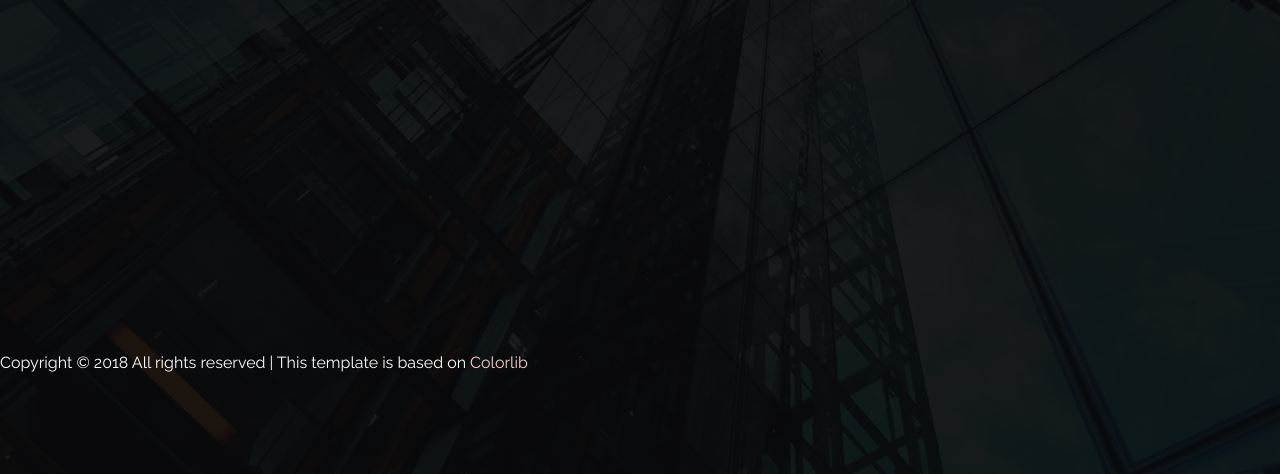
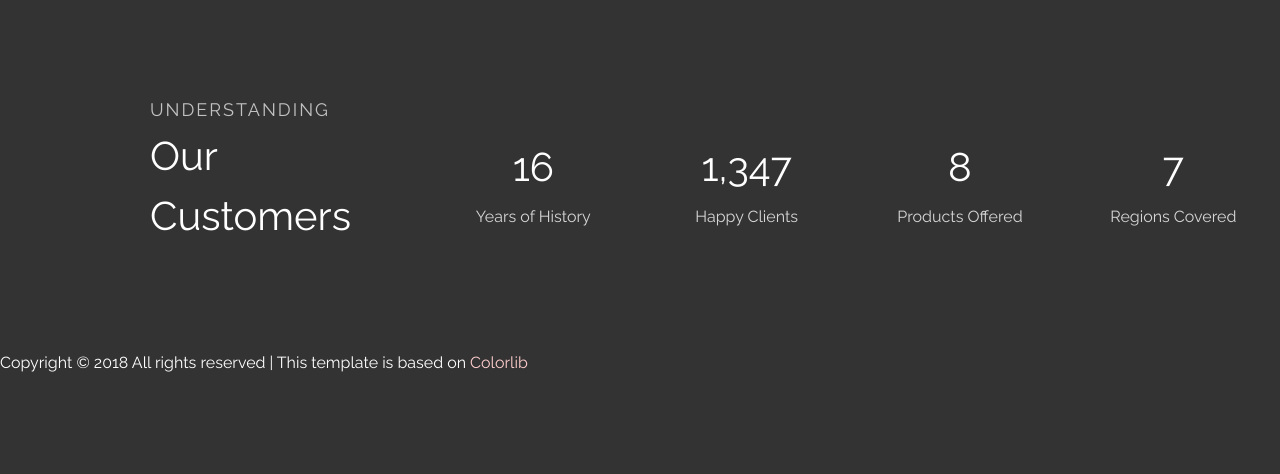
Before and after one commit to Ivanclj/msia423-final-project, a Flask app: page / in a window 1280 px wide. Shown: the part 966-1440 px from the top of the page. Run offline with Flask 2, Linux system fonts and the light colour scheme; parts of the project's set-up code (start-up, migrations or seed data) failed here and were passed over; some libraries are stand-ins or nearby versions.

Commit message:
fix html console error

```diff
--- a/templates/homepage.html
+++ b/templates/homepage.html
@@ -35,7 +35,7 @@
     }
     body, html {height: 100%}
     .banner_inner {
-    background-image: url('static/home-banner2.jpg');
+    background-image: url('static/home-banner.jpg');
     min-height: 100%;
     background-position: center;
     background-size: cover;
@@ -132,7 +132,7 @@
         <!--================End Home Banner Area =================-->
 
         <!-- Start Counter Area -->
-        <section class="ftco-section ftco-counter img" id="section-counter" style="background-image: url(static/home-banner2.jpg);" data-stellar-background-ratio="0.2">
+        <section class="ftco-section ftco-counter img" id="section-counter" style="background-image: url(static/home-banner.jpg);" data-stellar-background-ratio="0.2">
         <div class="container">
             <div class="row d-md-flex align-items-center justify-content-center">
                 <div class="col-lg-4">
@@ -223,7 +223,6 @@
         <script src="static/js3/aos.js"></script>
         <script src="static/js3/jquery.animateNumber.min.js"></script>
         <script src="static/js3/bootstrap-datepicker.js"></script>
-        <script src="static/js3/jquery.timepicker.min.js"></script>
         <script src="static/js3/scrollax.min.js"></script>
         <script src="static/js3/main.js"></script>
     </body>
```
Also changed, not shown: static/fonts/fontawesome-webfont.woff (added), static/fonts/fontawesome-webfont.woff2 (added), static/home-banner.jpg (renamed from static/home-banner2.jpg), static/img/banner/home-banner.jpg (added), static/img/f-bg.jpg (added), 4 other files.
